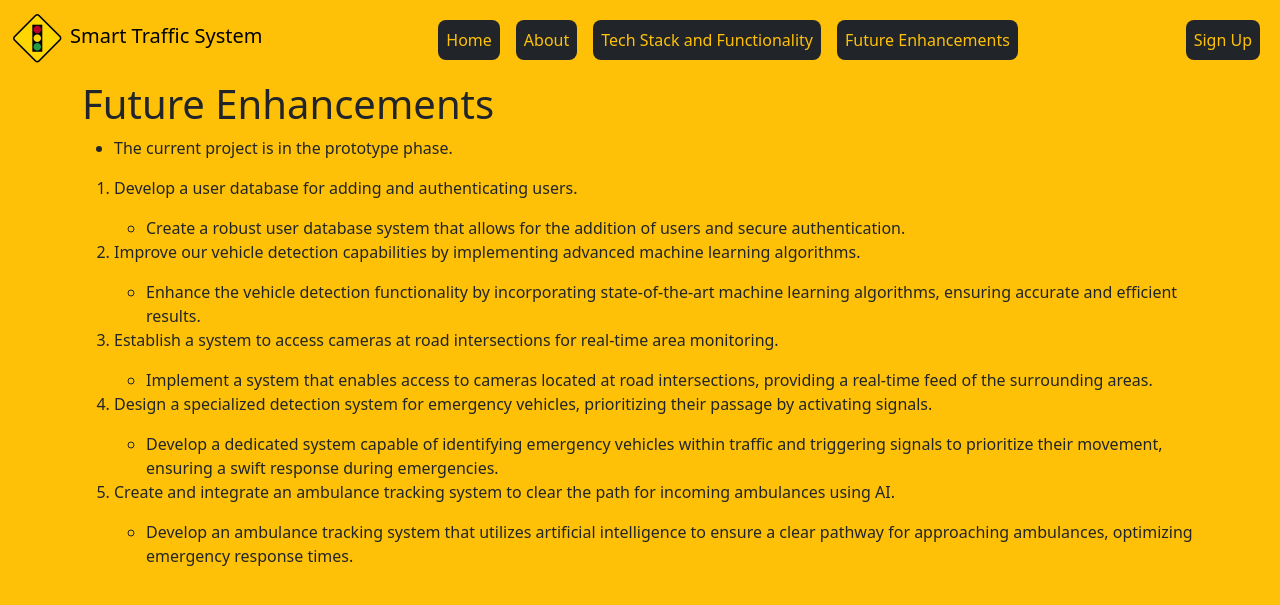
After one commit to EdwinRodger/Smart-Traffic-System, a Flask app: page /future-enhancements in a window 1280 px wide. The commit adds this page. Shown: the top 605 px of the page. Run offline with Flask 3, Linux system fonts and the light colour scheme.

Commit message:
make future enhancements page

```diff
--- a/app.py
+++ b/app.py
@@ -44,15 +44,6 @@ def request_loader(request):
     return user
 
 
-""" TODO
-How do we optimise?
-Work on content
-How we authorise user and why?
-Imporove tech stack tab
-Step by step instruction how we add username and how someone can access website
-Make test users and make sign up page usable
-Make future enhancements
-"""
 
 
 @app.route("/")
@@ -63,6 +54,11 @@ def homepage():
 @app.route("/technology")
 def technology():
     return render_template("technology.html")
+
+
+@app.route("/future-enhancements")
+def future_enhancements():
+    return render_template("future-enhancements.html")
 
 
 @app.route("/about")
--- /dev/null
+++ b/templates/future-enhancements.html
@@ -0,0 +1,55 @@
+{% extends 'layout.html' %}
+
+{% block content %}
+<div>
+    <div class="container">
+        <h1>Future Enhancements</h1>
+        <ul>
+            <li>
+                <p>The current project is in the prototype phase.</p>
+            </li>
+        </ul>
+        <ol>
+            <li>
+                <p>Develop a user database for adding and authenticating users. </p>
+                <ul>
+                    <li>Create a robust user database system that allows for the addition of users and secure
+                        authentication.</li>
+                </ul>
+            </li>
+            <li>
+                <p>Improve our vehicle detection capabilities by implementing advanced machine learning algorithms. </p>
+                <ul>
+                    <li>Enhance the vehicle detection functionality by incorporating state-of-the-art machine learning
+                        algorithms, ensuring accurate and efficient results.</li>
+                </ul>
+            </li>
+            <li>
+                <p>Establish a system to access cameras at road intersections for real-time area monitoring. </p>
+                <ul>
+                    <li>Implement a system that enables access to cameras located at road intersections, providing a
+                        real-time feed of the surrounding areas.</li>
+                </ul>
+            </li>
+            <li>
+                <p>Design a specialized detection system for emergency vehicles, prioritizing their passage by
+                    activating signals. </p>
+                <ul>
+                    <li>Develop a dedicated system capable of identifying emergency vehicles within traffic and
+                        triggering signals to prioritize their movement, ensuring a swift response during emergencies.
+                    </li>
+                </ul>
+            </li>
+            <li>
+                <p>Create and integrate an ambulance tracking system to clear the path for incoming ambulances using AI.
+                </p>
+                <ul>
+                    <li>Develop an ambulance tracking system that utilizes artificial intelligence to ensure a clear
+                        pathway for approaching ambulances, optimizing emergency response times.</li>
+                </ul>
+            </li>
+        </ol>
+
+    </div>
+</div>
+{% endblock %}
--- a/templates/layout.html
+++ b/templates/layout.html
@@ -29,7 +29,7 @@
                     <a class="nav-link" href="{{ url_for('technology') }}" style="color: #ffc107;">Tech Stack and Functionality</a>
                 </li>
                 <li class="nav-item bg-dark rounded-3 mx-2">
-                    <a class="nav-link" href="{{ url_for('about') }}" style="color: #ffc107;">Future Enhancements</a>
+                    <a class="nav-link" href="{{ url_for('future_enhancements') }}" style="color: #ffc107;">Future Enhancements</a>
                 </li>
                 {% if current_user.is_authenticated %}
                 <li class="nav-item bg-dark rounded-3 mx-2">
```
